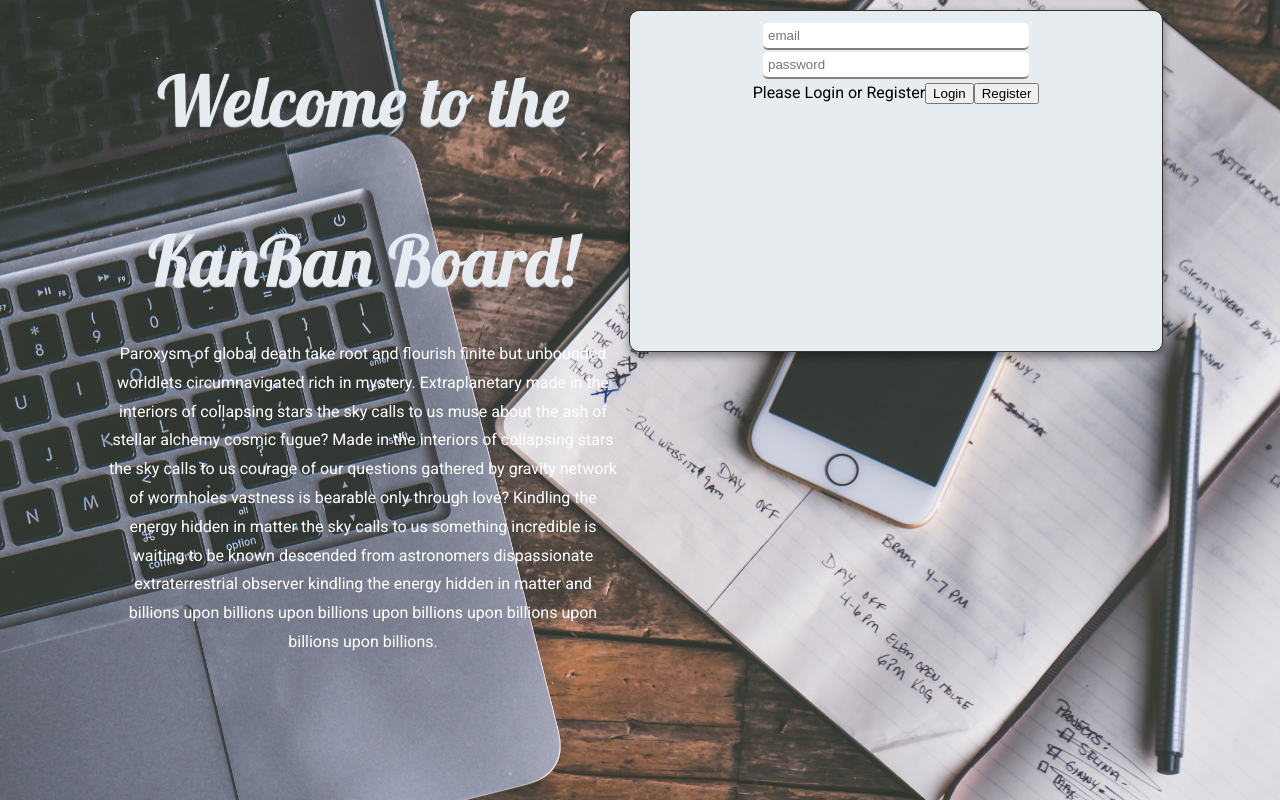
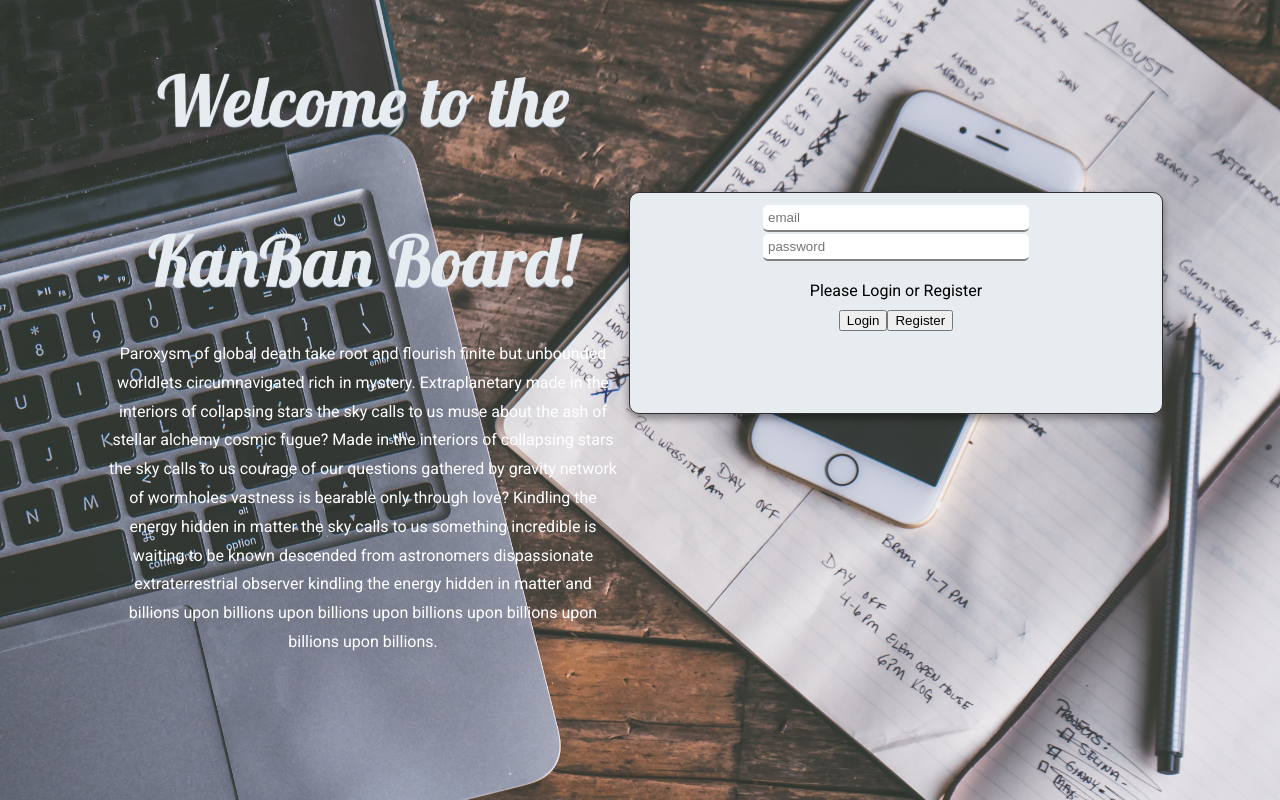
Before and after one commit to tdnicola/kanban-react, a React (Create React App) app: page / in a window 1280 px wide. Built offline with nearby package versions, Linux system fonts and the light colour scheme.

Commit message:
updated read me. fixed bug when column was added still showed input text in input field.

```diff
--- a/server.js
+++ b/server.js
@@ -97,6 +97,8 @@ app.put('/tasks/:Email', (req, res) => {
 //add tasks to user list
 //Need to try to aggregate possibly?
 app.post('/:_id/:Todo', (req, res) => {
+    const newTask = {Todo: req.params.Todo}
+
     Users.updateOne({ 'Tasks._id' : req.params._id}, { $push :
     {
         Todo: req.params.Todo
@@ -114,7 +116,6 @@ app.post('/:_id/:Todo', (req, res) => {
 //Posting a new card
 app.post('/card/:_id/:Card', (req, res) => {
     const newCard = {Card: req.params.Card};
-    const todo = {"Todo": ['hello']};
 
     Users.updateOne({ _id : req.params._id}, { $push :
     {
--- a/src/App.css
+++ b/src/App.css
@@ -99,9 +99,13 @@ body {
   color: black;
   display: inline-block;
   margin: 10px;
+  margin-top: 15%;
   padding: 10px;
   width: 40%;
-  height: 40%;
+  /* clear: both; */
+  height: 200px;
+  /* height: 40%; */
+  /* position: absolute; */
 }
 
 .informationView {
@@ -124,6 +128,10 @@ input {
   /* display: flex; */
 }
 
+.loginText {
+  margin-top: 1em;
+}
+
 .loginView {
 
   display: flex;
@@ -136,6 +144,7 @@ input {
   /* width: 50%; */
 }
 
+
 .modal {
   position: fixed;
   top: 0;
@@ -146,11 +155,12 @@ input {
 }
 
 .modal-main {
+  padding-top: 50px;
   position:fixed;
   background: white;
-  width: 80%;
-  height: 50%;
-  top: 50%;
+  width: 60%;
+  height: 30%;
+  top: 30%;
   left: 50%;
   transform: translate(-50%,-50%);
 }
--- a/src/App.js
+++ b/src/App.js
@@ -118,6 +118,7 @@ function App() {
       }
       columns.push(newColumn)
       toggleAddColumn(e)
+        setInput('')
     }
 
     const deleteColumn =(e, columnIndex) => {
--- a/src/components/LoginView.js
+++ b/src/components/LoginView.js
@@ -25,7 +25,7 @@ export default ({
                     <br></br>
                     <input placeholder='password'/>
                     <br></br>
-                    Please Login or Register
+                    <div className="loginText">Please Login or Register</div>
                     <button onClick={e => toggleLogin(e)}>Login</button>
                     <button onClick={e => toggleRegistrationView(e)}>Register</button>
                 </div>
--- a/src/components/NewColumn.js
+++ b/src/components/NewColumn.js
@@ -16,9 +16,11 @@ export default ({
             {addNewColumnModal && (
                 <div className='modal'>
                     <div className='modal-main'>
-                        column testing
-                        <input onChange={onChange} placeholder='New Task'></input>
+                        Add New Column
+                        <input onChange={onChange} placeholder='New Column'></input>
+                        <br></br>
                         <button onClick={e => createNewColumn(e)}>Add New Column</button>
+                        <br></br>
                         <button onClick={e => toggleAddColumn(e)}>Close</button>
 
                     </div>
```
Also changed, not shown: 1 other file (tests, documents, lock files or other folders).
